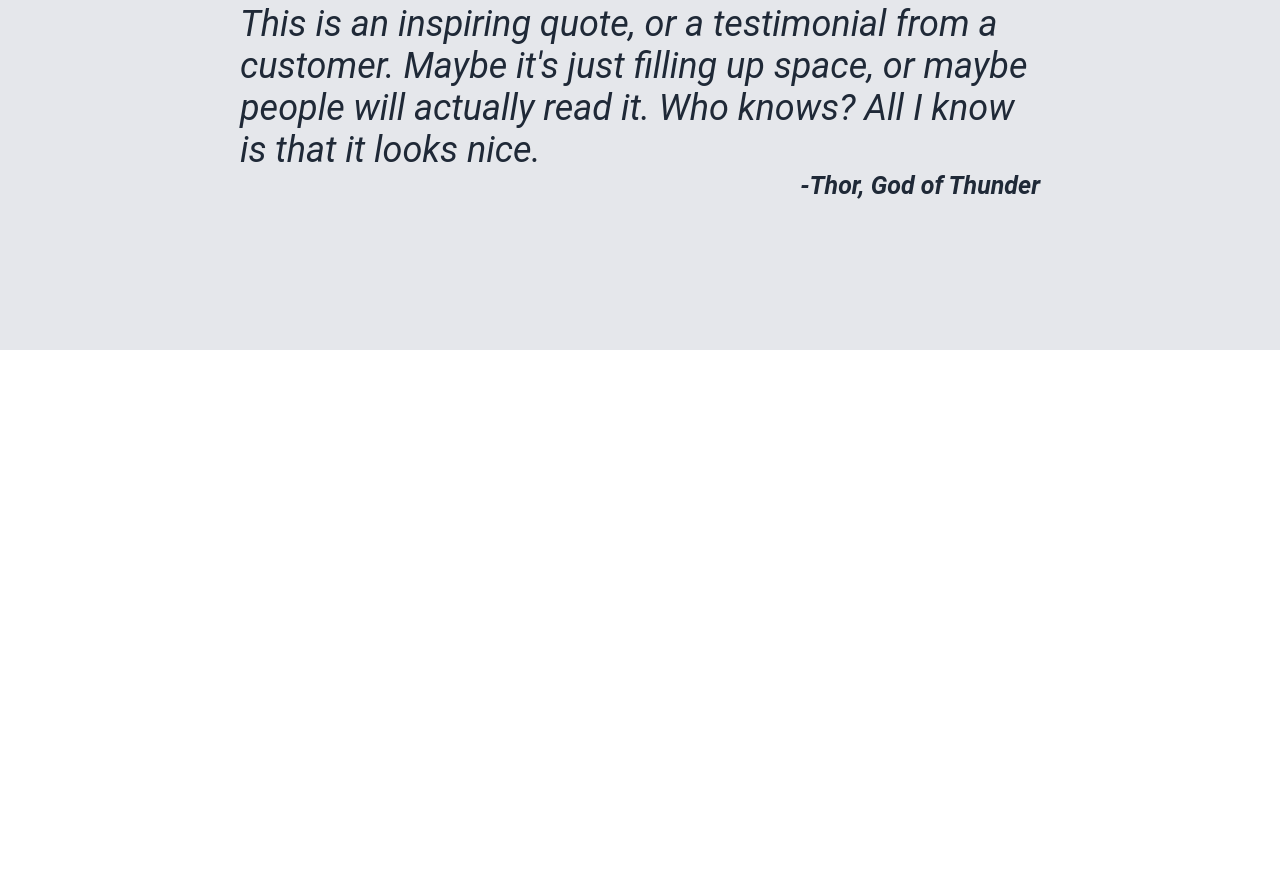
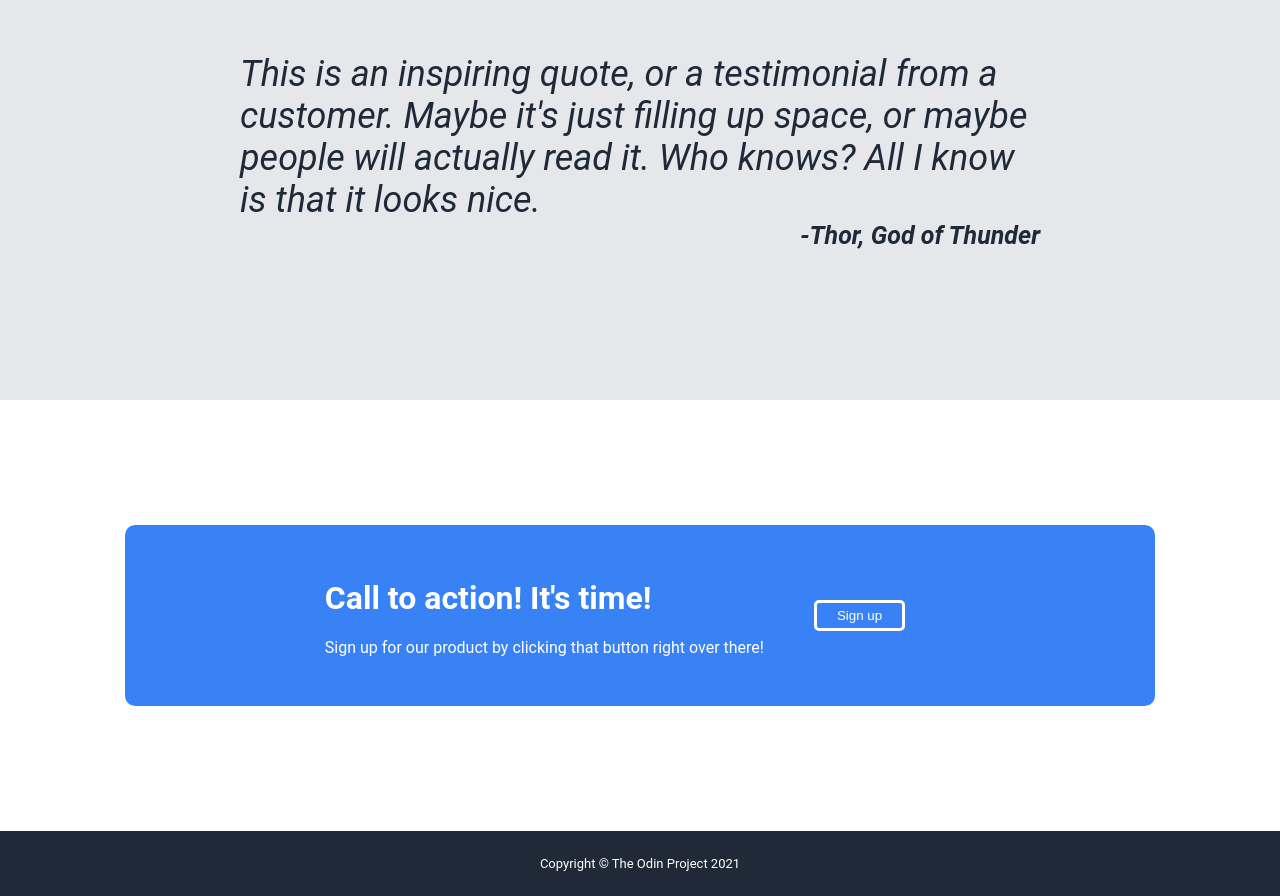
Before and after one commit to actually-anthony/landing-page, a plain HTML site: page index.html in a window 1280 px wide. Shown: the part 1022-1918 px from the top of the page. Before the commit the page ends 1372 px from the top, so only its background shows below. Drawn offline with Linux system fonts and the light colour scheme.

Commit message:
Create and format both call to action and footer

```diff
--- a/css/style.css
+++ b/css/style.css
@@ -38,9 +38,7 @@ body{
     justify-content: center;
     align-items: center;
     padding-top: 50px;
-    padding-bottom: 50px;
-    padding-left: 100px;
-    padding-right: 100px;
+    padding-bottom: 100px;
 }
 
 .image{
@@ -48,7 +46,8 @@ body{
     display: flex;
     background-color: #56606d;
     color: white;
-    height: 186.63px;
+    height: 233px;
+    width: 400px;
     padding-left: 75px;
     padding-right: 75px;
     justify-content: center;
@@ -68,7 +67,7 @@ body{
     font-weight: bolder;
 }
 
-.left button{
+button{
     align-self: flex-start;
     background-color: #3882F6;
     color: white;
@@ -138,3 +137,37 @@ body{
     font-size: 25px;
     font-weight: bold;
 }
+
+.action-section{
+    display: flex;
+    justify-content: center;
+    padding: 100px;
+}
+
+.action{
+    flex: 1;
+    display: flex;
+    border-radius: 10px;
+    color: white;
+    background-color: #3882F6;
+    margin: 25px;
+    padding: 25px;
+    align-items: center;
+    justify-content: center;
+
+
+}
+
+.action button {
+    border: 3px solid white;
+    margin: 50px;
+
+}
+
+.footer {
+    background-color: #1F2937;
+    color: white;
+    text-align: center;
+    padding: 25px;
+    font-size: small;
+}
--- a/index.html
+++ b/index.html
@@ -8,6 +8,7 @@
     <link rel="stylesheet" href="./css/style.css">
 </head>
 <body>
+    <!-- merge header with top-section ... well don't really need to -->
     <div class="header">
         <p>Header Logo</p>
         <div class="header-links">
@@ -75,6 +76,22 @@
         </div>
     </div>
 
+    <div class="action-section">
+        <div class="action">
+            <div>
+                <h1>Call to action! It's time!</h1>
+                <p>Sign up for our product by clicking that button right over there!</p>
+            </div>
+
+            <button>Sign up</button>
+
+        </div>
+    </div>
+
+    <div class="footer">
+        Copyright © The Odin Project 2021
+    </div>
+
 
 
 </body>
```
